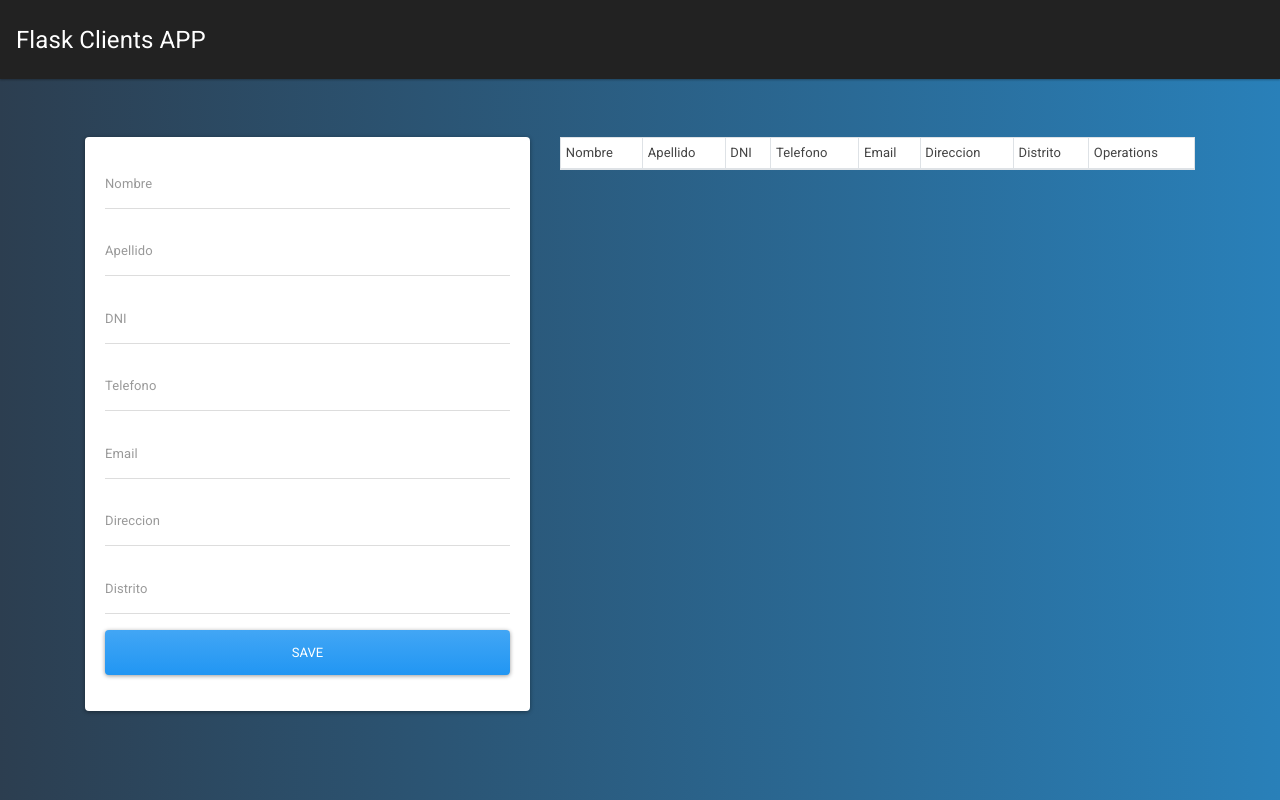
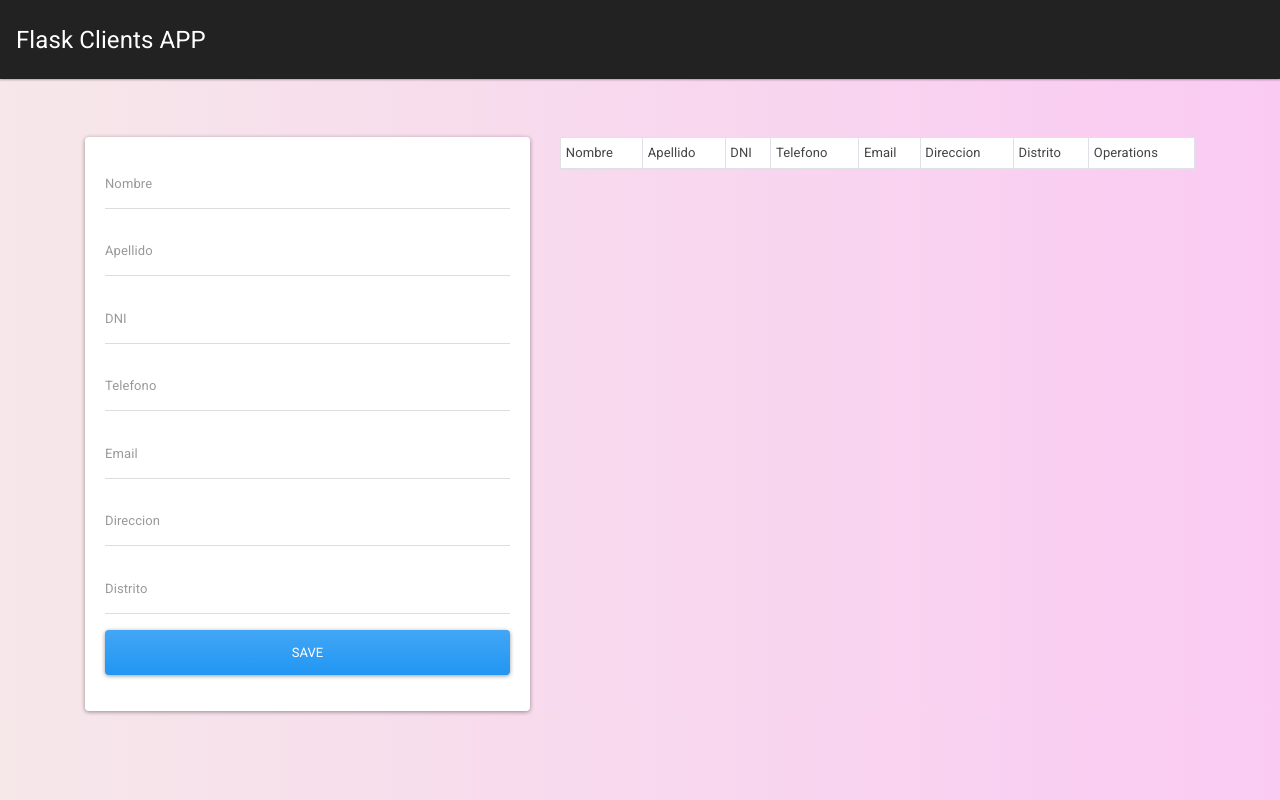
Before and after one commit to MarlonLLaguento/flask_app_shio, a Flask app: page /registro in a window 1280 px wide. Run offline with Flask 3, Linux system fonts and the light colour scheme; data that the repository does not hold is empty; some libraries are stand-ins or nearby versions.

Commit message:
modificación del main.css

```diff
--- a/static/css/main.css
+++ b/static/css/main.css
@@ -4,12 +4,12 @@ body {
   background: #2980b9; /* fallback for old browsers */
   background: -webkit-linear-gradient(
     to right,
-    #2c3e50,
-    #2980b9
+    #f6e7e9,
+    #FACAF3
   ); /* Chrome 10-25, Safari 5.1-6 */
   background: linear-gradient(
     to right,
-    #2c3e50,
-    #2980b9
+    #f6e7e9,
+    #FACAF3
   ); /* W3C, IE 10+/ Edge, Firefox 16+, Chrome 26+, Opera 12+, Safari 7+ */
 }
```
